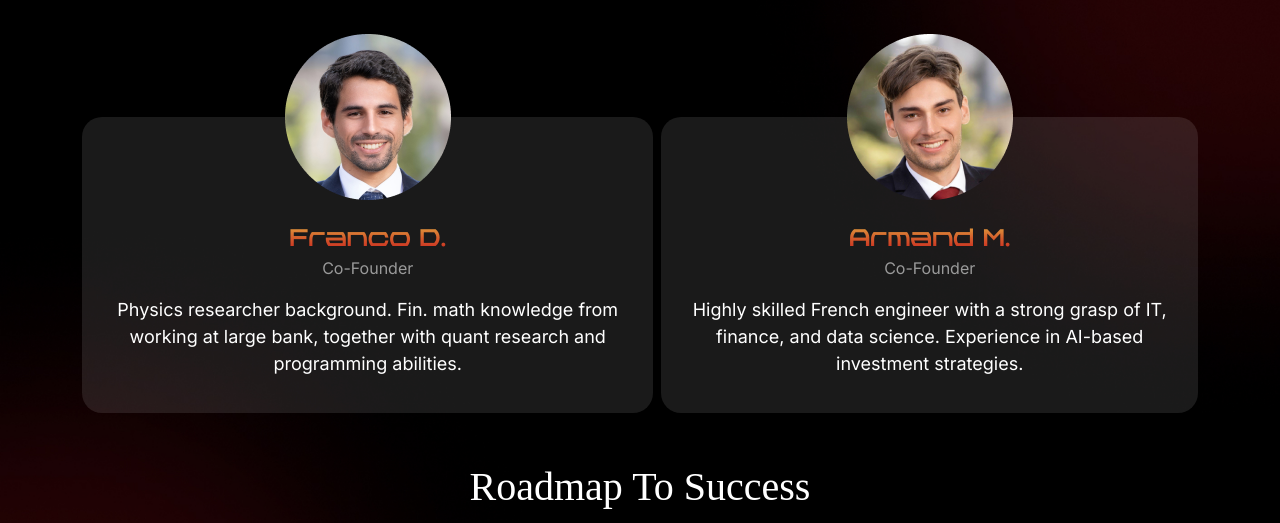
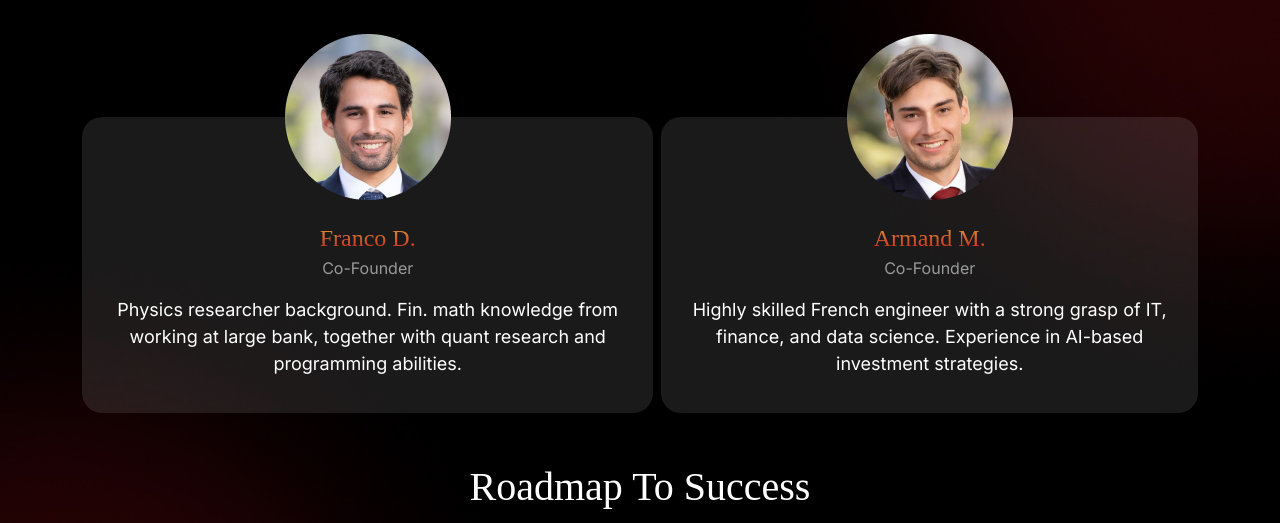
Before and after one commit to yieldforge/yieldforge, a plain HTML site: page index.html in a window 1280 px wide. Shown: the part 2186-2709 px from the top of the page. Drawn offline with nearby package versions, Linux system fonts and the light colour scheme; files whose address does not match are found by name; a web font is replaced by a local one.

Commit message:
Update styles.css

```diff
--- a/styles.css
+++ b/styles.css
@@ -480,7 +480,7 @@ ul > li {
   font-size: 24px;
   font-weight: 400;
   line-height: 36px;
-  font-family: Detacher;
+  font-family: Eloquia Display;
   margin-bottom: 0;
 }
 
```
